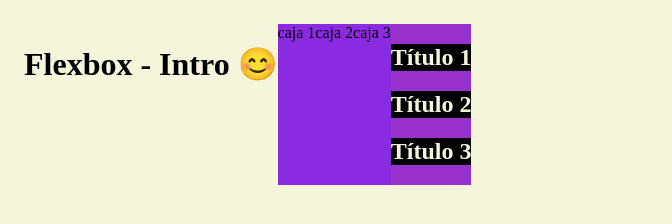
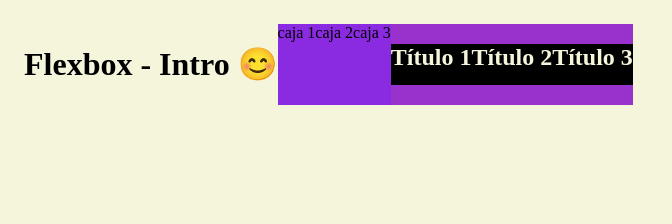
Before and after one commit to JoshuaDom2428/Flexbox, a plain HTML site: page 01-intro/index.html in a window 1280 px wide. Shown: the whole page, without its empty margins (0-672 px from the left). Drawn offline with Linux system fonts and the light colour scheme.

Commit message:
Display flexbox

```diff
--- a/01-intro/style.css
+++ b/01-intro/style.css
@@ -17,6 +17,8 @@ body {
 
  .item-flex {
     background-color: darkorchid;
+
+    display: flex;
  }
 
  .item-flex > h2 {
--- /dev/null
+++ b/02-Display/Style.css
@@ -0,0 +1,27 @@
+* {
+    box-sizing: content-box;
+}
+
+
+body {
+    font-family: sans-serif;
+    color: blueviolet;
+    background-color: rgb(43, 226, 171);
+
+}
+
+.container {
+    display: flex;/* tomar todo el ancho posible */
+    display: inline-flex;/* tomar el ancho de los elementos */
+background-color: rgb(255, 187, 0);
+
+}
+
+.item {
+    width: 100px;
+    height: 100px;
+    text-align: center;
+    padding-top: 36px;
+    background-color: transparent;
+    border: 2px solid rgb(63, 255, 37);
+}
```
Also changed, not shown: 02-Display/index.html (added, +19 -0 lines).
